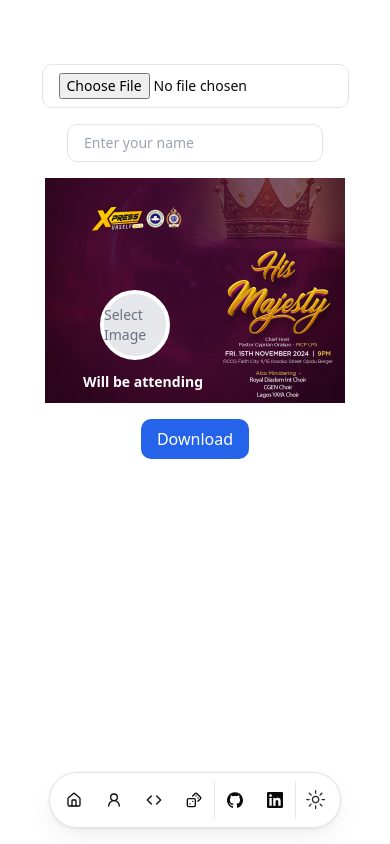
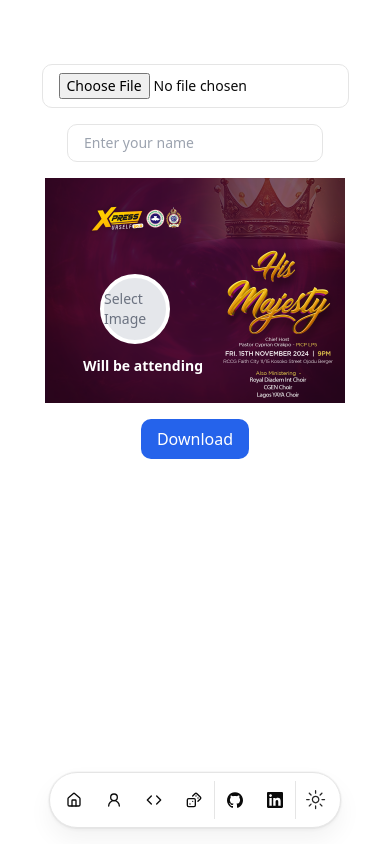
Before and after one commit to ConnectedDot/Portfolio-v2, a Next.js app: page /getdp in a window 390 px wide. Built offline with nearby package versions, Linux system fonts and the light colour scheme; no server answers.

Commit message:
Adjust margin in GraphicEditor component for improved layout

```diff
--- a/app/getdp/page.tsx
+++ b/app/getdp/page.tsx
@@ -94,7 +94,7 @@ const GraphicEditor = () => {
 
 				{/* Text Overlay */}
 
-				<div className="flex mt-28 md:mt-32">
+				<div className="flex mt-24 md:mt-32">
 					<div className="flex-1" style={{flex: 0.6}}>
 						<div className="flex flex-col items-center justify-center">
 							{image ?
```
